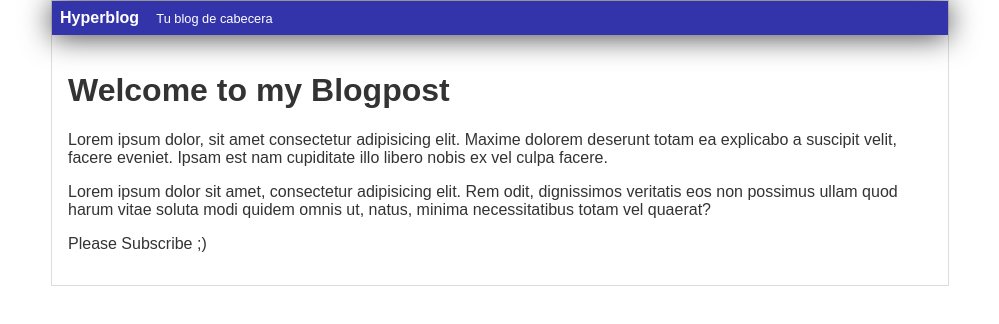
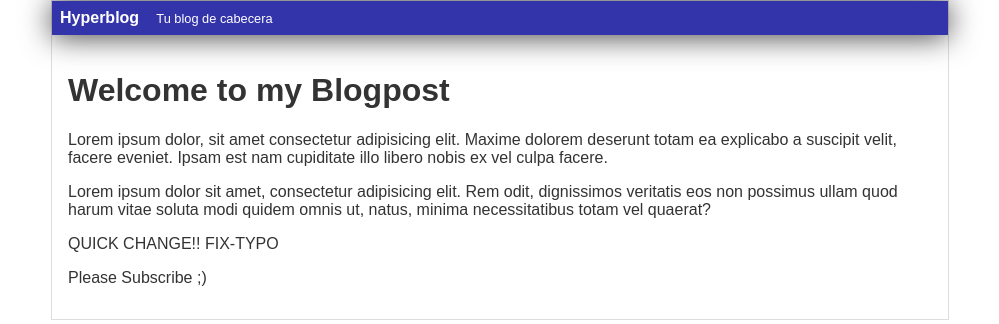
Before and after one commit to angelfguerraz/hyperblog, a plain HTML site: page index.html in a window 1280 px wide. Shown: the whole page, without its empty margins (140-1139 px from the left). Drawn offline with Linux system fonts and the light colour scheme.

Commit message:
quick changes fix typo

```diff
--- a/index.html
+++ b/index.html
@@ -23,6 +23,7 @@
             <p>
                 Lorem ipsum dolor sit amet, consectetur adipisicing elit. Rem odit, dignissimos veritatis eos non possimus ullam quod harum vitae soluta modi quidem omnis ut, natus, minima necessitatibus totam vel quaerat?
             </p>
+            <p>QUICK CHANGE!! FIX-TYPO</p>
             <p>
                 Please Subscribe ;)
             </p>
```
